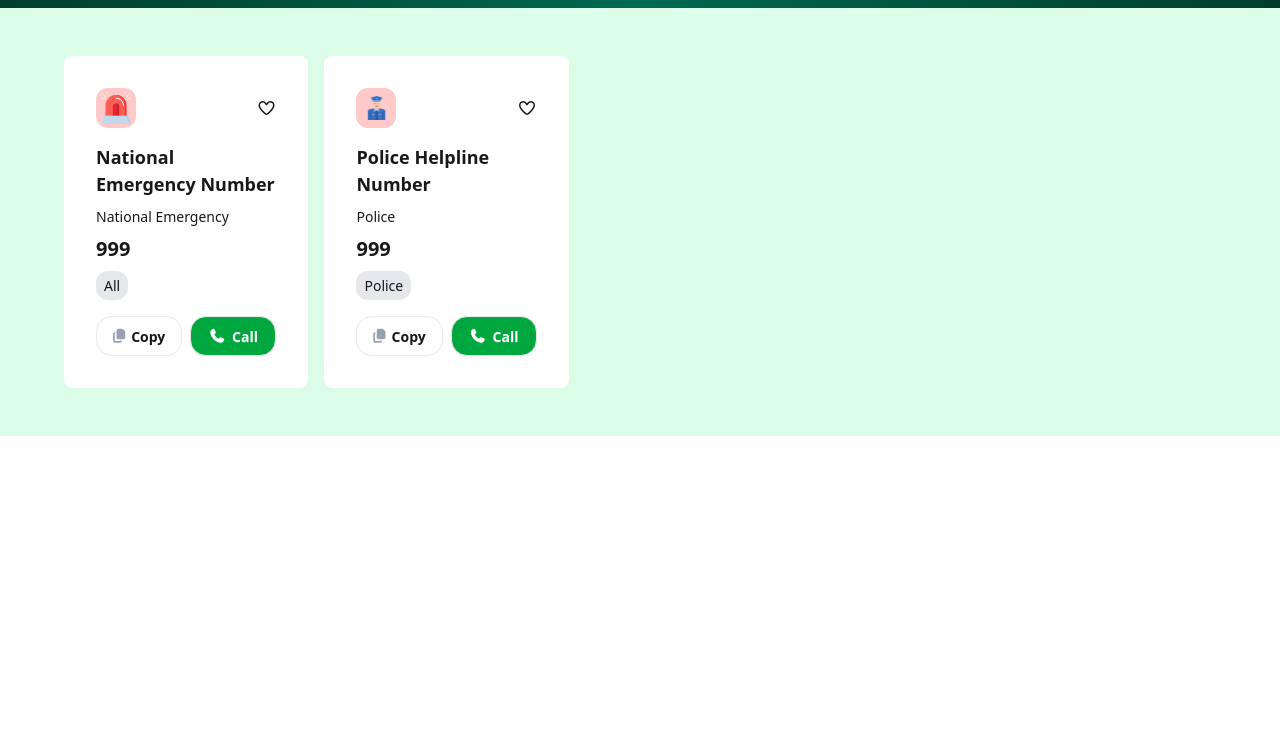
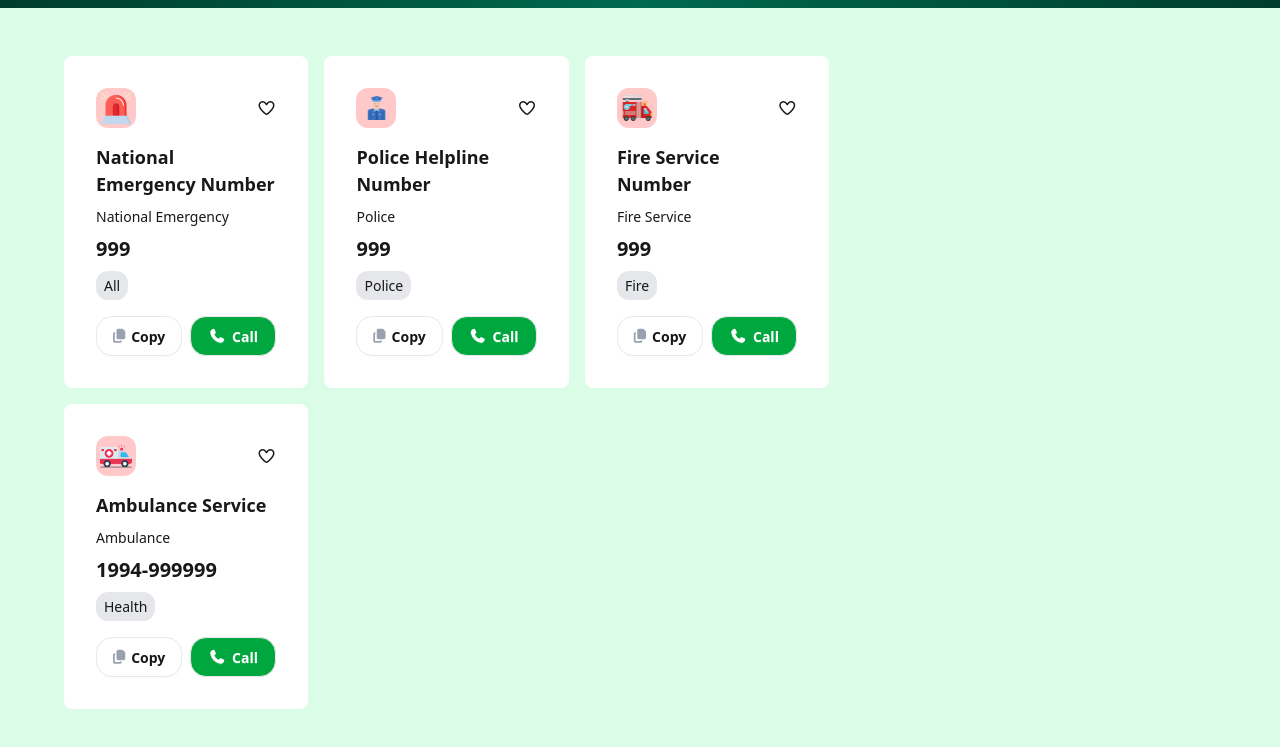
Before and after one commit to mdmasudparves09/assainment_5, a plain HTML site: page index.html in a window 1280 px wide. Shown: the part 305-1052 px from the top of the page. Before the commit the page ends 800 px from the top, so only its background shows below. Drawn offline with nearby package versions, Linux system fonts and the light colour scheme.

Commit message:
before coming bangladesh ambulance pasent is gone

```diff
--- a/index.html
+++ b/index.html
@@ -153,5 +153,79 @@
             </div>
           </div>
           <!-- Police Helpline Number Card End  -->
+            <!-- Fire Service Number Card start  -->
+          <div class="card bg-white p-8">
+            <div class="flex items-center justify-between">
+              <div
+                class="bg-red-200 rounded-xl h-[40px] w-[40px] flex justify-center items-center"
+              >
+                <img width="32px" src="./images/fire_service.png" alt="" />
+              </div>
+              <button class="cursor-pointer love_btn">
+                <i class="fa-regular fa-heart"></i>
+              </button>
+            </div>
+
+            <div class="card-body p-0">
+              <h2 class="card-title font-extrabold pt-4">
+                Fire Service Number
+              </h2>
+              Fire Service
+              <p class="text-xl font-bold number">999</p>
+              <p
+                class="bg-gray-200 w-fit px-2 py-1 flex justify-center items-center rounded-xl"
+              >
+                Fire
+              </p>
+              <div class="card-actions grid grid-cols-2 mt-2">
+                <button class="btn bg-white rounded-2xl w-full copy_btn">
+                  <i class="fa-solid fa-copy text-gray-400"></i> Copy
+                </button>
+
+                <button
+                  class="btn bg-green-600 text-white rounded-2xl w-full call_btn"
+                >
+                  <i class="fa-solid fa-phone"></i> Call
+                </button>
+              </div>
+            </div>
+          </div>
+          <!-- Fire Service Number Card End  -->
+           <!-- Ambulance Service Card start  -->
+          <div class="card bg-white p-8">
+            <div class="flex items-center justify-between">
+              <div
+                class="bg-red-200 rounded-xl h-[40px] w-[40px] flex justify-center items-center"
+              >
+                <img width="32px" src="./images/ambulance.png" alt="" />
+              </div>
+              <button class="cursor-pointer love_btn">
+                <i class="fa-regular fa-heart"></i>
+              </button>
+            </div>
+
+            <div class="card-body p-0">
+              <h2 class="card-title font-extrabold pt-4">Ambulance Service</h2>
+              <p class="">Ambulance</p>
+              <p class="text-xl font-bold number">1994-999999</p>
+              <p
+                class="bg-gray-200 w-fit px-2 py-1 flex justify-center items-center rounded-xl"
+              >
+                Health
+              </p>
+              <div class="card-actions grid grid-cols-2 mt-2">
+                <button class="btn bg-white rounded-2xl w-full copy_btn">
+                  <i class="fa-solid fa-copy text-gray-400"></i> Copy
+                </button>
+
+                <button
+                  class="btn bg-green-600 text-white rounded-2xl w-full call_btn"
+                >
+                  <i class="fa-solid fa-phone"></i> Call
+                </button>
+              </div>
+            </div>
+          </div>
+          <!-- Ambulance Service Card End  -->
 </body>
 </html>
```
